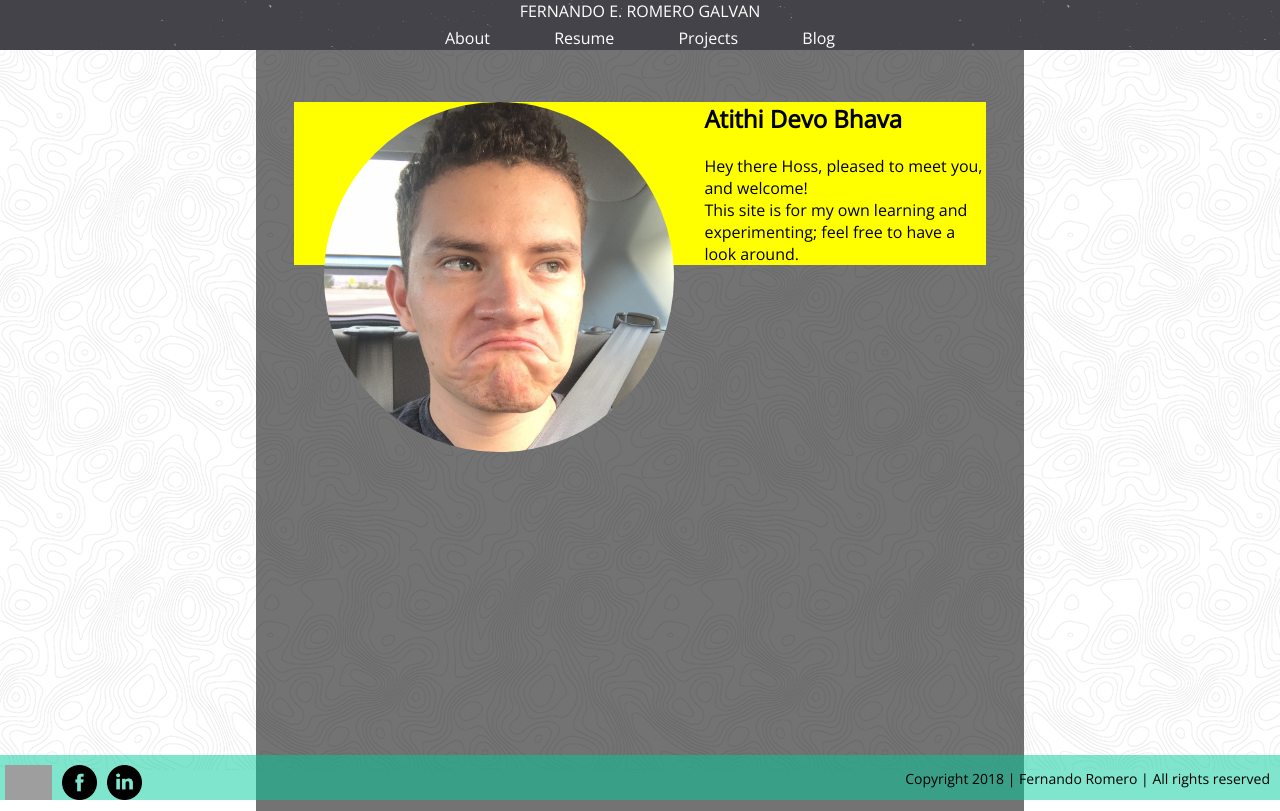
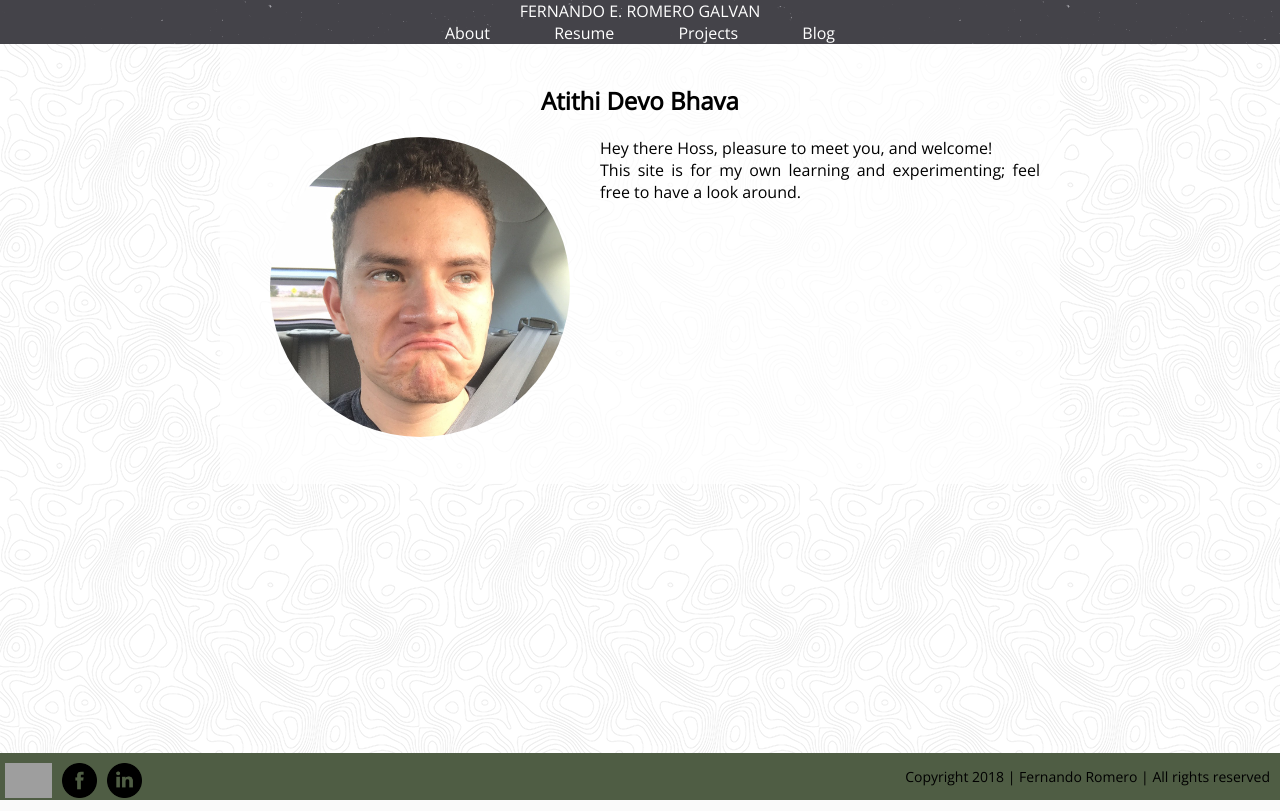
Before and after one commit to r3quiemdream/FERG, a Flask app: page / in a window 1280 px wide. Run offline with Flask 2, Linux system fonts and the light colour scheme; grey boxes are pictures that could not be loaded.

Commit message:
fixing index.html page

```diff
--- a/routes.py
+++ b/routes.py
@@ -19,5 +19,5 @@ def projects():
 def blog():
     return render_template("blog.html")
 
-# if __name__ == "__main__":
-    # app.run(host=os.getenv('IP', '0.0.0.0'),port=int(os.getenv('PORT', 8080)),debug=True)
+if __name__ == "__main__":
+    app.run(debug=True)
--- a/static/css/styles.css
+++ b/static/css/styles.css
@@ -9,6 +9,7 @@ body {
     margin: 0;
     padding: 0;
     height: 100%;
+    background-image: url('../img/topography.png');
 }
 
 a {
@@ -27,11 +28,10 @@ a {
 }
 
 #layout-header {
+    width: 100%;
     background-image: url('../img/stardust.png');
     text-align: center;
     color: rgb(255, 255, 255);
-    min-height: 50px;
-    height: 5%;
 }
 
 #layout-header p {
@@ -39,20 +39,15 @@ a {
 }
 
 #layout-main {
-    background-image: url('../img/topography.png');
-    margin: 0 auto;
-    height: 90%;
-    padding-bottom: 0;
 }
 
 #layout-footer {
     font-size: 14px;
     bottom: 0;
     width:100%;
-    height: 5%;   /* Height of the footer */
-    min-height: 45px;
-    background-color: rgb(0, 204, 153, .5);
+    background-color: rgb(79,93,68);
     position: fixed;
+    clear: both;
 }
 
 #layout-footer p {
@@ -65,20 +60,27 @@ a {
     padding: 2.5% 3% 45px 3%;
     width: 54%;
     margin: 0 auto;
-    height: 95%;
+    height: 100%;
 }
 
 #me {
-    max-height: 350px;
+    height: 300px;
+    float: left;
     margin: 0 30px;
     border-radius: 100%;
-    float: left;
 }
 
 #myintro {
-    width: 100%;
-    margin: 0 auto;
-    background-color: yellow;
+   text-align: center;
+   height: 400px;
+   width: 800px;
+   margin: 0 auto;
+   padding: 20px;
+   background: rgb(255,255,255,0.75);
+}
+
+#welcome {
+   text-align: justify;
 }
 
 .social-icons {
--- a/templates/index.html
+++ b/templates/index.html
@@ -1,13 +1,10 @@
 {% extends "layout.html" %}
 
 {% block content %}
-    <div class="container">
         <div id= "myintro">
-            <img src="../static/img/me.jpg" alt="my face" id="me">
+	<h2>Atithi Devo Bhava</h2>
             <div id="welcome">
-                <h2>Atithi Devo Bhava</h2>
-                <p>Hey there {{ guest }}, pleased to meet you, and welcome!<br>This site is for my own learning and experimenting; feel free to have a look around.</p>
+                <p><img src="../static/img/me.jpg" alt="my face goes here" id="me">Hey there {{ guest }}, pleasure to meet you, and welcome!<br>This site is for my own learning and experimenting; feel free to have a look around.</p>
             </div>
         </div>
-    </div>
 {% endblock %}
```
Also changed, not shown: other parts of static/css/styles.css (+1 -1 lines).
